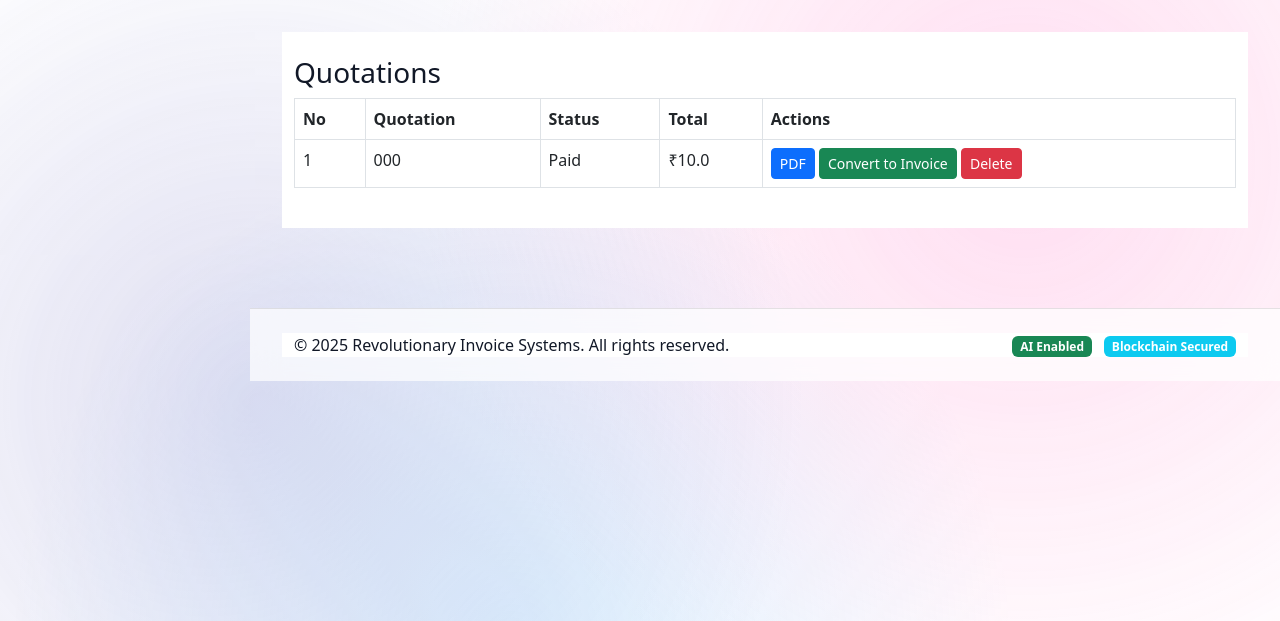
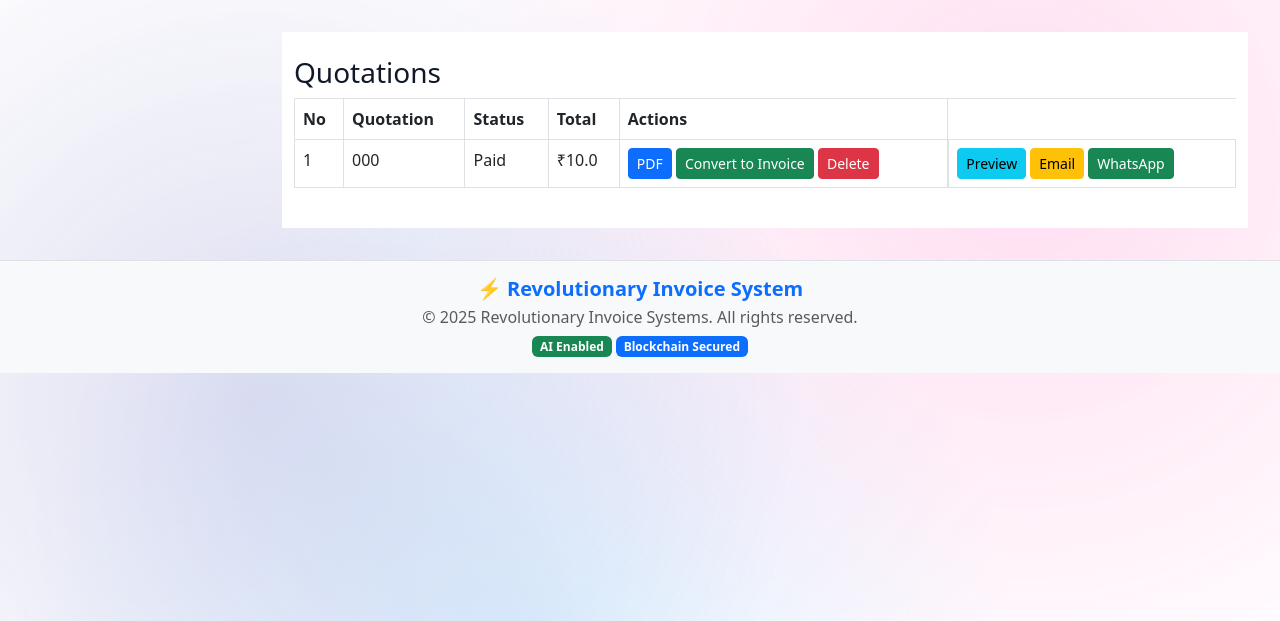
Before and after one commit to xenfortetechnology-dev/invoice_pro, a Flask app: page /quotations/list in a window 1280 px wide. Shown: the top 621 px of the page. Run offline with Flask 3, Linux system fonts and the light colour scheme; tables that the repository leaves empty hold one stand-in row (values such as "Sample post").

Commit message:
Add pdf,duplicate tab in quotation page

```diff
--- a/routes.py
+++ b/routes.py
@@ -1473,3 +1473,28 @@ def convert_to_invoice(qid):
 
     flash("Quotation converted to Invoice successfully!", "success")
     return redirect(url_for("quotation_list"))
+
+
+
+
+
+@app.route("/quotations/<int:qid>/send-email")
+def send_email(qid):
+    q = Quotation.query.get_or_404(qid)
+
+    # TEMP DEMO (replace with real email later)
+    print("Sending email for quotation:", q.quotation_number)
+
+    flash("Email sent successfully (demo).")
+    return redirect(url_for("quotation_list"))
+
+
+@app.route("/quotations/<int:qid>/send-whatsapp")
+def send_whatsapp(qid):
+    q = Quotation.query.get_or_404(qid)
+
+    # TEMP DEMO
+    print("Sending WhatsApp for quotation:", q.quotation_number)
+
+    flash("WhatsApp sent successfully (demo).")
+    return redirect(url_for("quotation_list"))
--- a/templates/base.html
+++ b/templates/base.html
@@ -180,19 +180,18 @@
     </main>
 
     <!-- Footer -->
-    <footer class="glass-footer mt-5 py-4 content">
-        <div class="container">
-            <div class="row">
-                <div class="col-md-6">
-                    <p class="mb-0">&copy; 2025 Revolutionary Invoice Systems. All rights reserved.</p>
-                </div>
-                <div class="col-md-6 text-end">
-                    <p class="mb-0">
-                        {% if ai_enabled %}<span class="badge bg-success me-2">AI Enabled</span>{% endif %}
-                        {% if blockchain_enabled %}<span class="badge bg-info">Blockchain Secured</span>{% endif %}
-                    </p>
-                </div>
-            </div>
+    <footer class="footer bg-light border-top text-center py-3">
+        <h5 class="fw-bold text-primary mb-1">
+            ⚡ Revolutionary Invoice System
+        </h5>
+
+        <p class="mb-0 text-muted">
+            © 2025 Revolutionary Invoice Systems. All rights reserved.
+        </p>
+
+        <div class="mt-1">
+            <span class="badge bg-success">AI Enabled</span>
+            <span class="badge bg-primary">Blockchain Secured</span>
         </div>
     </footer>
 
--- a/templates/dashboard.html
+++ b/templates/dashboard.html
@@ -45,7 +45,7 @@
                     </div>
                     <div>
                         <p class="text-muted mb-1 small">Total Revenue</p>
-                        <h3 class="fw-bold mb-0">₹{{ "%.2f"|format(total_revenue) }}</h3>
+                        <h3 class="fw-bold mb-0">₹{{ "%.2f"|format(total_revenue or 0) }}</h3>
                         <small class="text-success">
                             <i data-feather="trending-up" size="14"></i> +12.5% this month
                         </small>
--- a/templates/quotation_list.html
+++ b/templates/quotation_list.html
@@ -23,6 +23,30 @@
        onclick="return confirm('Are you sure you want to delete this quotation?')">
        Delete
     </a>
+    <td class="d-flex flex-wrap gap-1">
+
+    <!-- Preview -->
+    <a href="/quotations/preview/{{ q.id }}"
+       class="btn btn-sm btn-info">
+       Preview
+    </a>
+
+
+    <!-- Email -->
+    <a href="/quotations/{{ q.id }}/send-email"
+       class="btn btn-sm btn-warning">
+       Email
+    </a>
+
+    <!-- WhatsApp -->
+    <a href="/quotations/{{ q.id }}/send-whatsapp"
+       class="btn btn-sm btn-success">
+       WhatsApp
+    </a>
+
+
+</td>
+
 </td>
 </tr>
 {% endfor %}
```
Also changed, not shown: templates/quotation_form.html (+6 -1 lines), templates/quotation_preview.html (+15 -0 lines).
